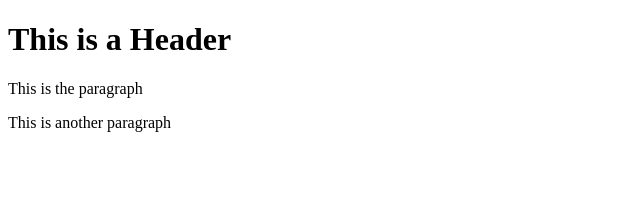
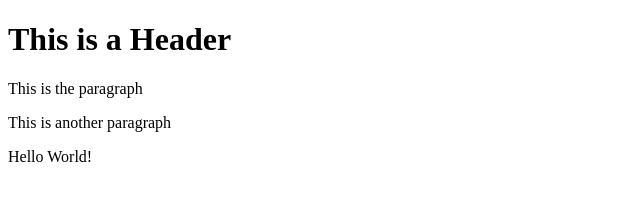
Before and after one commit to luzielr/git-test, a website: page index.html in a window 1280 px wide. Shown: the whole page, without its empty margins (0-640 px from the left). Drawn offline with Linux system fonts and the light colour scheme.

```diff
--- a/index.html
+++ b/index.html
@@ -4,5 +4,6 @@
         <h1>This is a Header</h1>
         <p>This is the paragraph</p>
         <p>This is another paragraph</p>
+        <p>Hello World!</p>
     </body>
 </html>
```
Also changed, not shown: package.json (added, +24 -0 lines), 2 other files.
